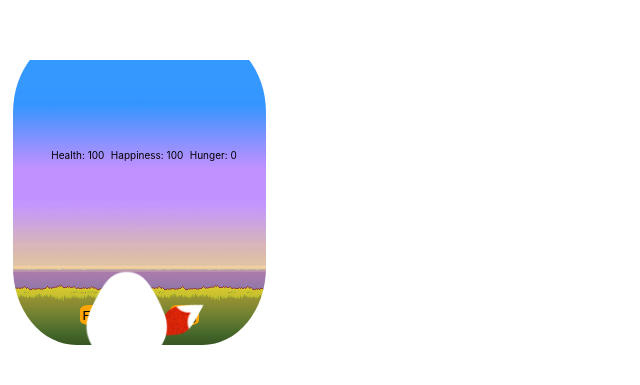
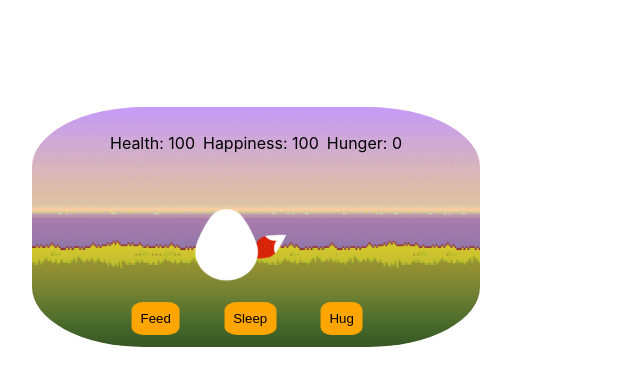
Before and after one commit to AkonaSilwana/tamagotchi-app, a React (Create React App) app: page / in a window 1280 px wide. Shown: the part 413-798 px from the top of the page, without its empty margins (0-640 px from the left). Built offline with nearby package versions, Linux system fonts and the light colour scheme.

Commit message:
Final design getting there

```diff
--- a/src/App.css
+++ b/src/App.css
@@ -1,50 +1,64 @@
 .App {
-  text-align: center;
-  margin-left: 1%;
-  margin-top: 35%;
+  display: flex;
+  flex-direction: column;
+  justify-content: flex-end;
+  align-items: flex-start;
+  height: 100vh;
 }
 
 .tamagotchi-screen {
+  position: absolute;
+  top: 80%;
+  left: 20%;
+  transform: translate(-50%, -50%);
   display: flex;
   flex-direction: column;
   align-items: center;
   justify-content: space-around;
-  height: 10%;
-  width: 20%;
+  height: 30%;
+  width: 35%;
+  max-width: 600px;
   border-radius: 25%;
 }
 
 .tamagotchi {
-  height: 250px;
-  width: 300px;
-  display: flex;
-  justify-content: center;
-  align-items: center;
+  position: relative;
 }
 
 .stats {
-  padding: 20px;
-  color: black;
-  font-size: 10px;
   position: absolute;
-  top: 67%;
-  left: 2.5%;
-  bottom: 0;
-  width: 15%;
-  height: fit-content;
-  background-color: transparent;
-  padding: 1rem;
+  top: 15%;
+  left: 50%;
+  transform: translate(-50%, -50%);
+  width: 90%;
+  max-width: 300px;
+  padding: 10px;
+  font-size: 1rem;
   display: flex;
   flex-direction: row;
   justify-content: space-around;
 }
 
 .actions {
+  position: absolute;
+  justify-content: space-around;
+  bottom: 5%;
+  left: 53%;
+  transform: translateX(-50%);
   display: flex;
-  justify-content: space-around;
-  width: 50%;
-  border: none;
-  border-radius: 5px;
-  font-size: 20px;
-  padding: 20px;
+  justify-content: center;
+  align-items: flex-end;
 }
+
+.actions button{
+  margin-right: 50%;
+  padding: 10%;
+}
+
+
+@media (max-width: 768px) { /* apply styles only for devices with max width of 768px */
+  .App {
+    justify-content: center;
+    align-items: center;
+  }
+}
--- a/src/components/fox.css
+++ b/src/components/fox.css
@@ -1,8 +1,8 @@
 .idle {
-  position: absolute;
-  top: 78%;
-  left: 7.5%;
-  transform: scale(0.7);
+  position: relative;
+  top: calc(100% - 250px);
+  left: 50%;
+  transform: translateX(-50%) scale(0.7);
   background-image: url("../../public/AtRest.png");
   background-repeat: no-repeat;
   width: 117px;
@@ -16,10 +16,10 @@
 }
 
 .eating {
-  position: absolute;
-  top: 78%;
-  left: 7.5%;
-  transform: scale(0.7);
+  position: relative;
+  top: calc(100% - 250px);
+  left: 50%;
+  transform: translateX(-50%) scale(0.7);
   background-image: url("../../public/Eating.png");
   background-repeat: no-repeat;
   width: 200px;
@@ -37,10 +37,10 @@
 }
 
 .happy {
-  position: absolute;
-  top: 74%;
-  left: 7.5%;
-  transform: scale(0.7);
+  position: relative;
+  top: calc(100% - 250px);
+  left: 50%;
+  transform: translateX(-50%) scale(0.7);
   background-image: url("../../public/Yay.png");
   background-repeat: no-repeat;
   width: 130.8px;
@@ -54,10 +54,10 @@
 }
 
 .hungry {
-  position: absolute;
-  top: 78%;
-  left: 7.5%;
-  transform: scale(0.7);
+  position: relative;
+  top: calc(100% - 250px);
+  left: 50%;
+  transform: translateX(-50%) scale(0.7);
   background-image: url("../../public/Hungry.png");
   background-repeat: no-repeat;
   width: 130px;
@@ -71,10 +71,10 @@
   }
 }
 .dead {
-  position: absolute;
-  top: 78%;
-  left: 7.5%;
-  transform: scale(0.7);
+  position: relative;
+  top: calc(100% - 250px);
+  left: 50%;
+  transform: translateX(-50%) scale(0.7);
   background-image: url("../../public/TombStone.png");
   background-repeat: no-repeat;
   width: 118px;
@@ -88,10 +88,10 @@
 }
 
 .egg {
-  position: absolute;
-  top: 75%;
-  left: 6%;
-  transform: scale(0.9);
+  position: relative;
+  top: calc(100% - 250px);
+  left: 50%;
+  transform: translateX(-50%) scale(0.7);
   background-image: url("../../public/Egg1.png");
   background-repeat: no-repeat;
   width: 175px;
@@ -107,10 +107,10 @@
   }
 }
 .hatching {
-  position: absolute;
-  top: 72%;
-  left: 5%;
-  transform: scale(0.9);
+  position: relative;
+  top: calc(100% - 250px);
+  left: 50%;
+  transform: translateX(-50%) scale(0.7);
   background-image: url("../../public/Egg2.png");
   background-repeat: no-repeat;
   width: 175px;
@@ -127,10 +127,10 @@
 }
 
 .sleeping {
-  position: absolute;
-  top: 78%;
-  left: 7.5%;
-  transform: scale(0.7);
+  position: relative;
+  top: calc(100% - 250px);
+  left: 50%;
+  transform: translateX(-50%) scale(0.7);
   background-image: url("../../public/Sleeping.png");
   background-repeat: no-repeat;
   width: 250px;
```
